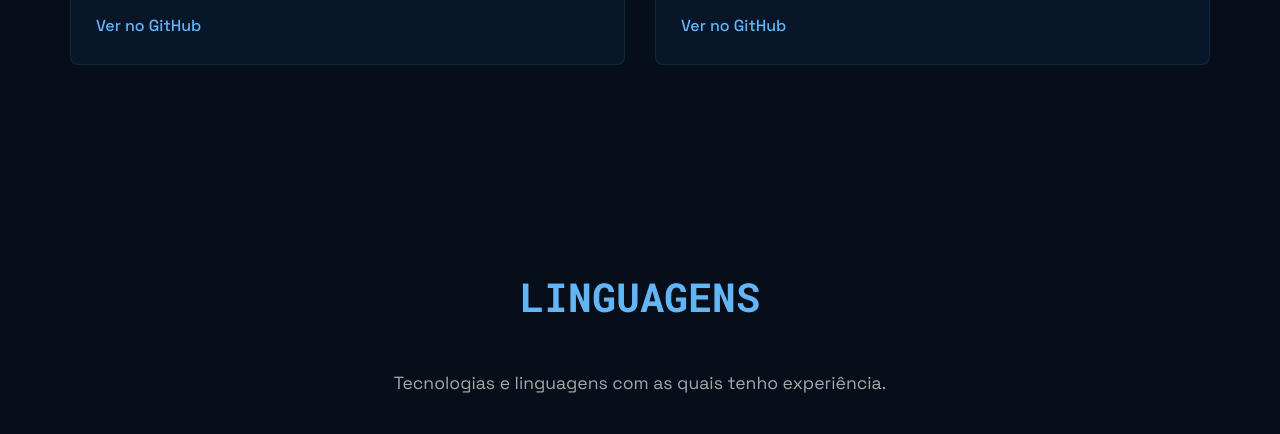
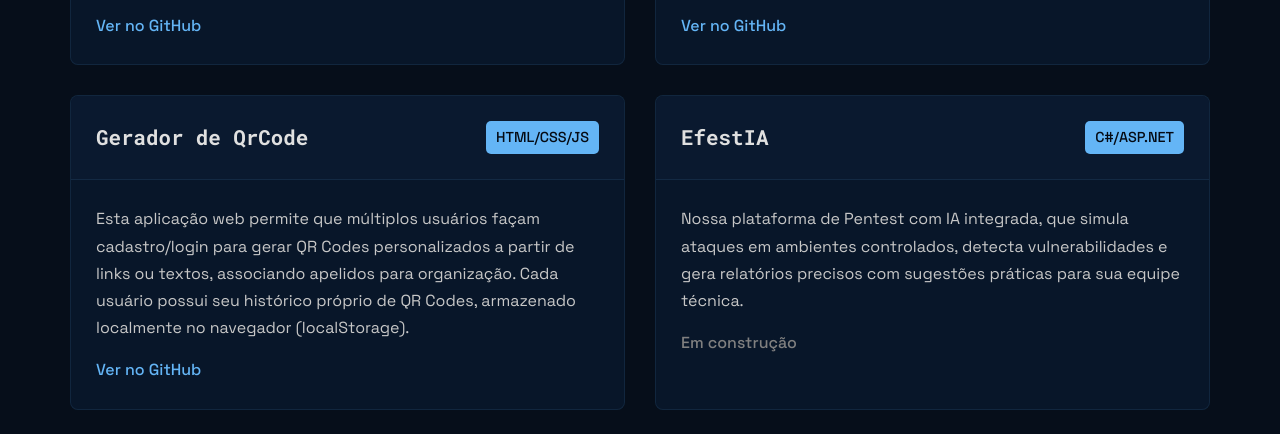
Before and after one commit to gvmzin/ester-portfolio, a plain HTML site: page index.html in a window 1280 px wide. Shown: the part 2153-2587 px from the top of the page. Drawn offline with Linux system fonts and the light colour scheme; grey boxes are pictures that could not be loaded.

Commit message:
adicionando projetos

```diff
--- a/index.html
+++ b/index.html
@@ -321,6 +321,12 @@
             gap: 30px;
         }
 
+        .project-link.disabled-link {
+        color: #808080;
+        pointer-events: none;
+        cursor: default;
+        }
+
         .project-card {
             background-color: rgba(10, 25, 47, 0.8);
             border-radius: 8px;
@@ -586,9 +592,10 @@
         </div>
         <div class="project-body">
             <p>Sistema de cadastro de usuários desenvolvido em C# com interface interativa no console. Permite cadastrar, listar e buscar usuários de forma simples e eficiente, facilitando a gestão de dados.</p>
-                            <a href="https://github.com/esterxy/Cadastro-de-usu-rio" target="_blank" class="project-link">Ver no GitHub</a>
+            <a href="https://github.com/esterxy/Cadastro-de-usuario" target="_blank" class="project-link">Ver no GitHub</a>
         </div>
     </div>
+
     <div class="project-card">
         <div class="project-header">
             <h3 class="project-title">Super Calculadora em JAVA</h3>
@@ -597,6 +604,31 @@
         <div class="project-body">
             <p>Calculadora avançada criada em Java, oferecendo funcionalidades para cálculos matemáticos simples e complexos. Projetada para ser intuitiva, rápida e precisa para diversas operações.</p>
             <a href="https://github.com/esterxy/SuperCalculadora" target="_blank" class="project-link">Ver no GitHub</a>
+        </div>
+    </div>
+
+    <div class="project-card">
+        <div class="project-header">
+            <h3 class="project-title">Gerador de QrCode</h3>
+            <span class="project-tech">HTML/CSS/JS</span>
+        </div>
+        <div class="project-body">
+            <p>Esta aplicação web permite que múltiplos usuários façam cadastro/login para gerar QR Codes personalizados a partir de links ou textos, associando apelidos para organização. Cada usuário possui seu histórico próprio de QR Codes, armazenado localmente no navegador (localStorage).</p>
+            <a href="https://github.com/esterxy/qrcodejsbasic" target="_blank" class="project-link">Ver no GitHub</a>
+        </div>
+    </div>
+
+    <div class="project-card">
+        <div class="project-header">
+            <h3 class="project-title">EfestIA</h3>
+            <span class="project-tech">C#/ASP.NET</span>
+        </div>
+        <div class="project-body">
+            <p>Nossa plataforma de Pentest com IA integrada, que simula ataques em ambientes controlados, detecta vulnerabilidades e gera relatórios precisos com sugestões práticas para sua equipe técnica.</p>
+            <a href="#!" class="project-link disabled-link">Em construção</a>
+        </div>
+    </div>
+</div>
 </div>
                     </div>
                 </div>
```
Lines whose indentation alone changed are shown as unchanged.
